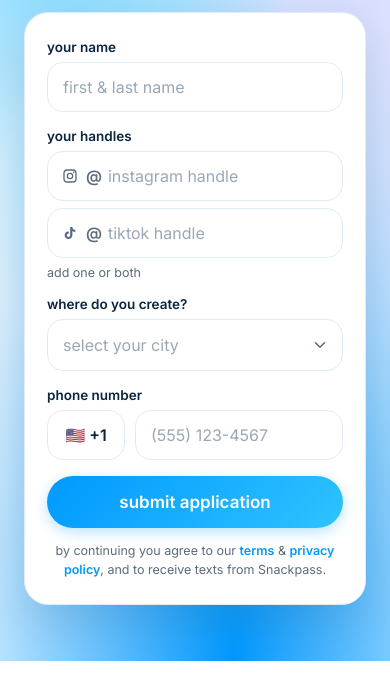
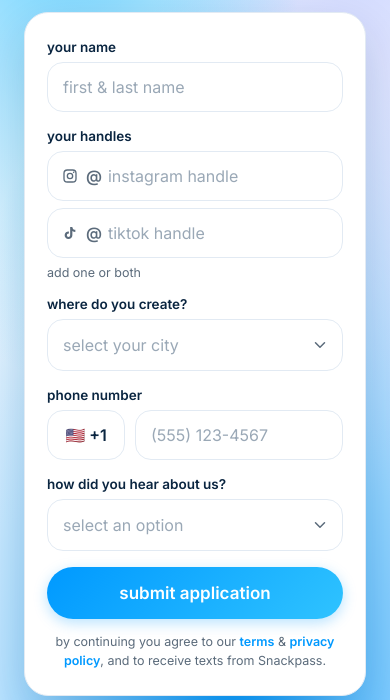
Before and after one commit to snackpass/creator-landing, a plain HTML site: page ui_kits/creator-landing/apply-dm-b.html in a window 390 px wide. Shown: the part 400-1100 px from the top of the page. Before the commit the page ends 1061 px from the top, so only its background shows below. Drawn offline with nearby package versions, Linux system fonts and the light colour scheme.

Commit message:
Creator apply: add required "how did you hear about us" dropdown
Attribution dropdown after the phone field, required to submit. Sends `referral`;
Apps Script writes it to the "referral source" column and adds a "Heard via:"
line to the Slack alert.

Co-Authored-By: Claude Opus 4.8 <noreply@anthropic.com>

```diff
--- a/ui_kits/creator-landing/apply-dm-b.html
+++ b/ui_kits/creator-landing/apply-dm-b.html
@@ -281,6 +281,24 @@
             </div>
           </div>
 
+          <div class="field">
+            <label for="heard">how did you hear about us?</label>
+            <div class="select-wrap">
+              <select class="input select placeholder" id="heard">
+                <option value="" selected disabled hidden>select an option</option>
+                <option value="instagram">Instagram</option>
+                <option value="tiktok">TikTok</option>
+                <option value="google search">Google search</option>
+                <option value="referred by a friend">Referred by a friend</option>
+                <option value="referred by another creator">Referred by another creator</option>
+                <option value="a restaurant told me about it">A restaurant told me about it</option>
+                <option value="snackpass reached out to me">Snackpass reached out to me</option>
+                <option value="other">Other</option>
+              </select>
+              <i class="chev" data-lucide="chevron-down"></i>
+            </div>
+          </div>
+
           <button class="btn btn-primary btn-lg btn-block" id="submitApply">submit application</button>
           <p class="fineprint">by continuing you agree to our <a href="#">terms</a> &amp; <a href="#">privacy policy</a>, and to receive texts from Snackpass.</p>
         </div>
@@ -340,6 +358,10 @@
       if(isOther) otherCity.focus();
     });
 
+    // "how did you hear about us" dropdown — grey placeholder until chosen
+    const heardSel=$('#heard');
+    heardSel.addEventListener('change',()=>{ heardSel.classList.toggle('placeholder', !heardSel.value); });
+
     // submit -> save to Google Sheet, then show the city-based confirmation
     const SHEET_ENDPOINT = 'https://script.google.com/macros/s/AKfycbxtOsipqBZcKIPtW0z_tpWViX_1-qeiEm7yTauob4Upelah1OExv5dWSUqAe4CNSMkc/exec'; // Google Sheet web-app
     const ACTIVE_CITIES = ['bay area']; // bay area -> application received; every other city -> team will be in touch
@@ -355,6 +377,7 @@
       if(!raw){ citySel.focus(); toast('select your city'); return; }
       if(raw==='other' && !otherCityVal){ otherCity.focus(); toast('tell us your city'); return; }
       if(phone.replace(/\D/g,'').length<7){ $('#ph').focus(); toast('enter a valid phone number'); return; }
+      if(!heardSel.value){ heardSel.focus(); toast('let us know how you heard about us'); return; }
 
       const city = raw==='other' ? otherCityVal : raw;
       const btn=$('#submitApply'), orig=btn.textContent;
@@ -367,7 +390,7 @@
           const platform=[igHandle&&'instagram', ttHandle&&'tiktok'].filter(Boolean).join(', ');
           fd.append('name',name); fd.append('instagram',igHandle); fd.append('tiktok',ttHandle);
           fd.append('handle',igHandle||ttHandle); fd.append('platform',platform);
-          fd.append('city',city); fd.append('phone',phone);
+          fd.append('city',city); fd.append('phone',phone); fd.append('referral',heardSel.value);
           try{ const u=JSON.parse(sessionStorage.getItem('sp_utm')||'{}');
             ['utm_source','utm_medium','utm_campaign','utm_content','utm_term','referrer'].forEach(k=>fd.append(k,u[k]||''));
           }catch(_){ }
```
